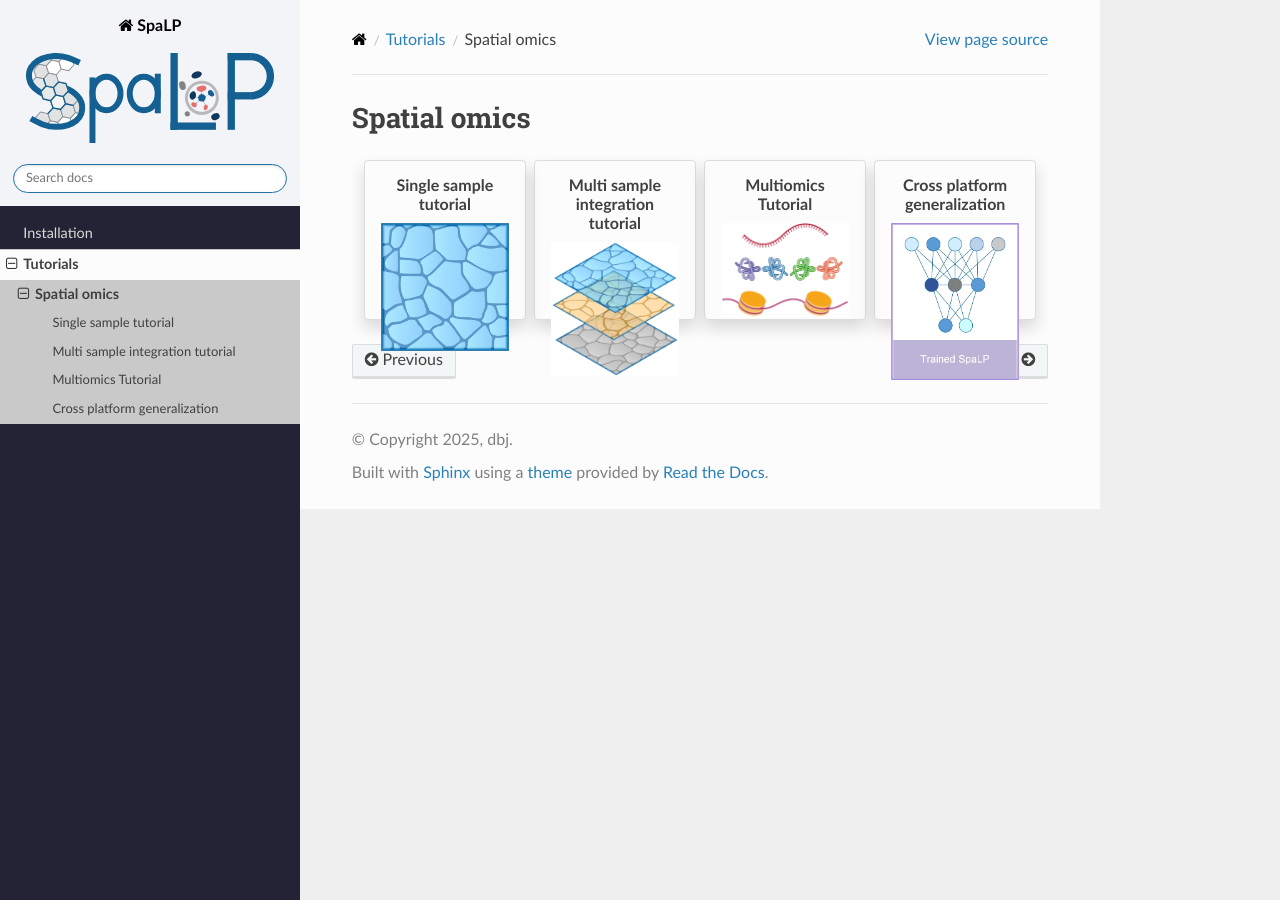
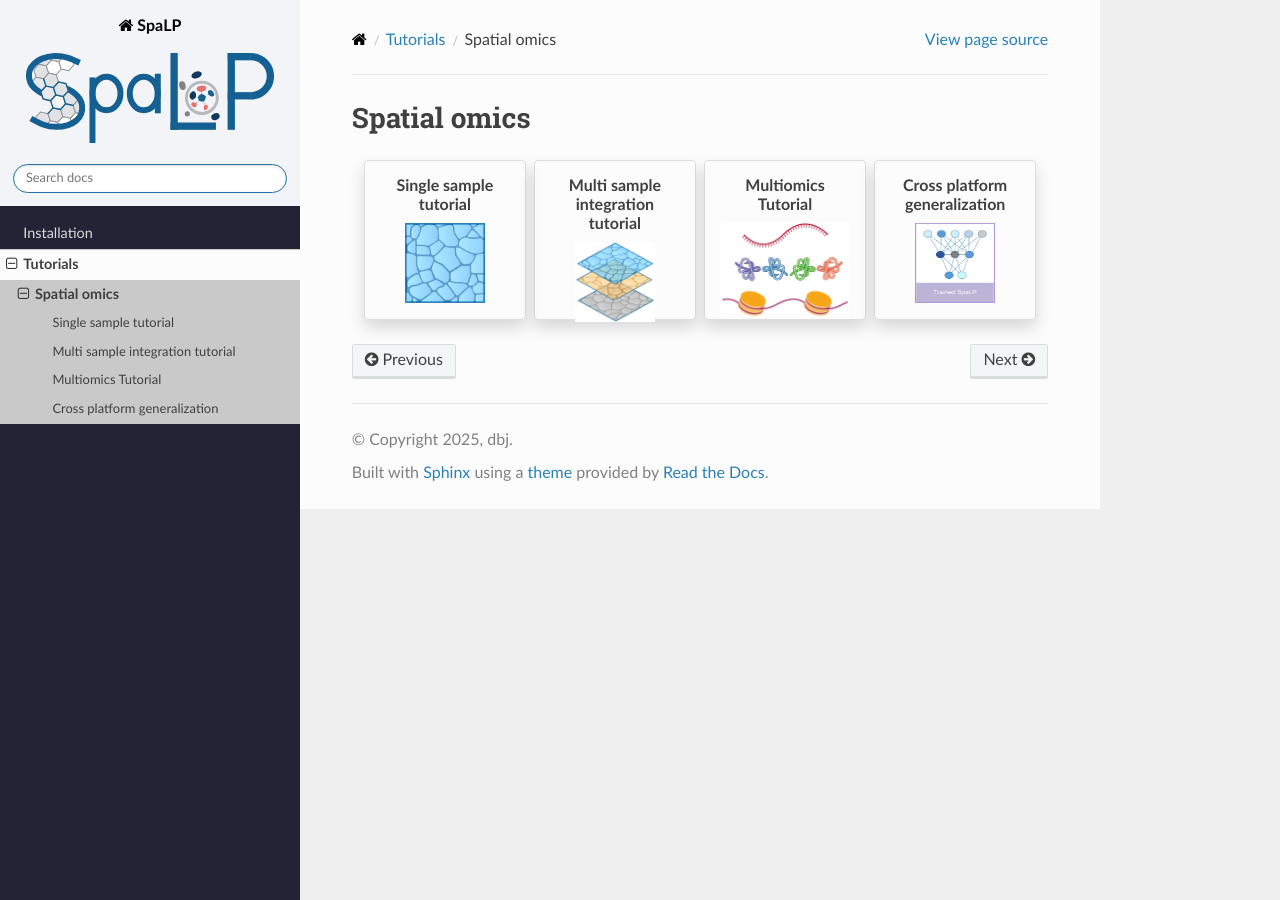
Before and after one commit to 1027victor/SpaLP, a Sphinx documentation site: the page built from docs/source/tutorials/Spatial_omics/index.md, in a window 1280 px wide. Built offline with Sphinx 7.4.7 and the Read the Docs theme 3.1.0, drawn with Linux system fonts in a browser that asks for light colours; pages that are not in the unit, such as notebooks, are missing from menus.

Commit message:
Update index.md

````diff
--- a/docs/source/tutorials/Spatial_omics/index.md
+++ b/docs/source/tutorials/Spatial_omics/index.md
@@ -11,8 +11,8 @@
 
 
 ```{image} ../../../../_static/images/single_sample.jpg
-:width: 100%
-:height: auto
+:width: 80px
+:height: 80px
 :alt: Single sample tutorial
 :class: sd-m-0
 ```
@@ -26,8 +26,8 @@
 :class-card: sd-text-center
 
 ```{image} ../../../../_static/images/modal_sample.jpg
-:width: 100%
-:height: auto
+:width: 80px
+:height: 80px
 :alt: Multi sample integration tutorial
 :class: sd-m-0
 ```
@@ -59,8 +59,8 @@
 
 
 ```{image} ../../../../_static/images/trained_salap.jpg
-:width: 100%
-:height: auto
+:width: 80px
+:height: 80px
 :alt: Cross platform generalization
 :class: sd-m-0
 ```
````
